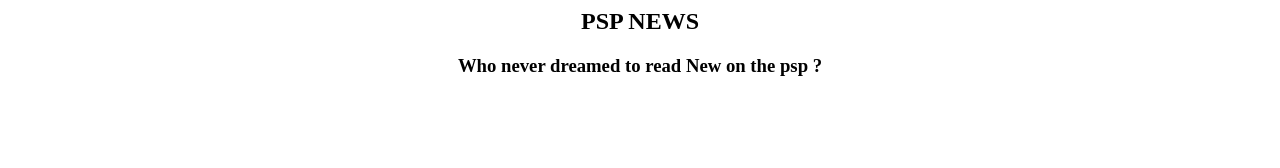
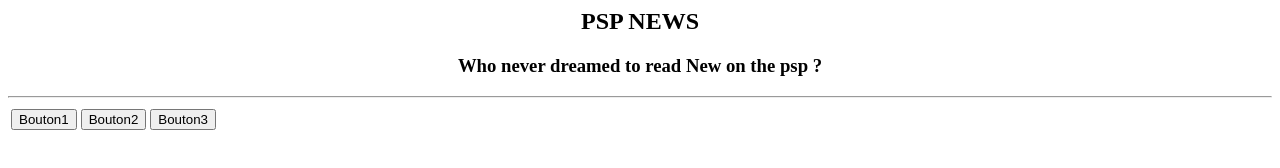
Before and after one commit to brewstore/brewstore.github.io, a plain HTML site: page index.html in a window 1280 px wide. Drawn offline with Linux system fonts and the light colour scheme.

Commit message:
Update index.html

```diff
--- a/index.html
+++ b/index.html
@@ -4,7 +4,12 @@
         <header>
             <h2 style="text-align: center;">PSP NEWS</h2>
             <h3 style="text-align: center;">Who never dreamed to read New on the psp ?</h2>
-
+            <hr>
+            <table style="text-align: center;">
+            <td><button>Bouton1</button></td>
+            <td><button>Bouton2</button></td>
+            <td><button>Bouton3</button></td>
+            </table>
         </header>
     </head>
     <body>
```
